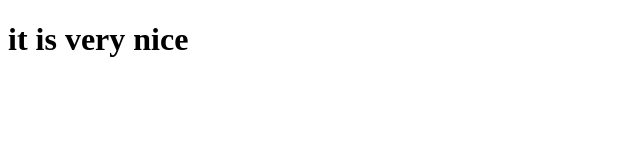
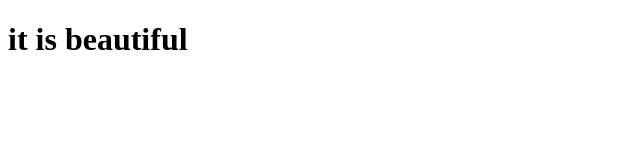
Before and after one commit to subrotomojumder/hare-krishna, a plain HTML site: page index.html in a window 1280 px wide. Shown: the full height of the page, 0-640 px from the left. Drawn offline with Linux system fonts and the light colour scheme.

Commit message:
first commit

```diff
--- a/index.html
+++ b/index.html
@@ -7,6 +7,6 @@
     <title>Document</title>
 </head>
 <body>
-  <h1>it is very nice</h1>
+    <h1>it is beautiful</h1>
 </body>
 </html>
```
